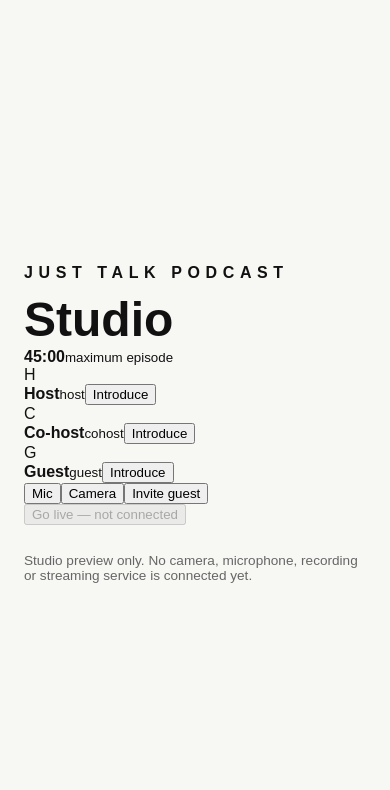
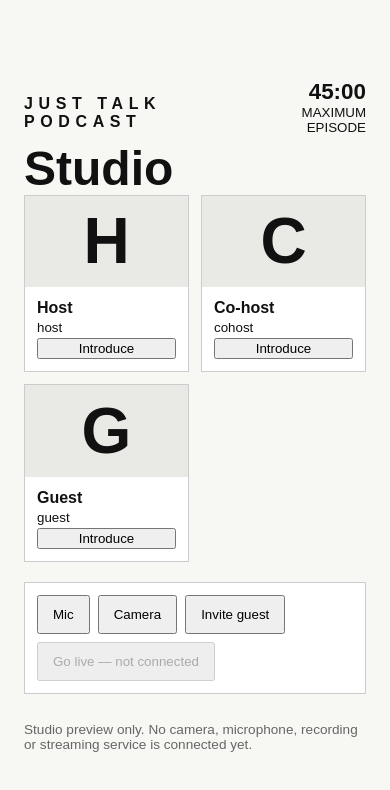
Before and after one commit to Battle365/Just-talk-Podcast, a Next.js app: page /studio in a window 390 px wide. Shown: the top 790 px of the page. Built offline with nearby package versions, Linux system fonts and the light colour scheme.

Commit message:
style: add responsive studio preview

```diff
--- a/src/app/globals.css
+++ b/src/app/globals.css
@@ -1,2 +1,4 @@
 :root{font-family:Arial,sans-serif;background:#f7f7f4;color:#111}*{box-sizing:border-box}body{margin:0}main{min-height:100vh;display:grid;place-items:center;padding:24px}section{width:min(960px,100%)}.eyebrow{letter-spacing:.35em;font-weight:700}h1{font-size:clamp(3rem,9vw,7rem);line-height:.9;margin:.15em 0}.cards{display:grid;grid-template-columns:repeat(auto-fit,minmax(220px,1fr));gap:16px;margin-top:40px}.cards article{background:white;border:1px solid #ddd;padding:22px;min-height:160px}.status{margin-top:32px;font-size:.85rem}
 .workspace{width:min(880px,100%);background:#fff;border:1px solid #ddd;padding:clamp(20px,5vw,48px)}.prep-form{display:grid;gap:16px;margin:32px 0}.prep-form label{display:grid;gap:8px;font-weight:700}.prep-form select,.prep-form textarea{font:inherit;padding:12px;border:1px solid #aaa;background:#fff}.prep-form textarea{min-height:110px;resize:vertical}.prep-form button{width:max-content;padding:12px 18px;background:#111;color:#fff;border:0;font-weight:700}.prep-summary{display:flex;gap:18px;flex-wrap:wrap;padding:14px 0;border-block:1px solid #ddd}.prep-list article{padding:16px 0;border-bottom:1px solid #eee}.prep-list small{text-transform:uppercase;letter-spacing:.12em}.empty,.privacy-note{color:#666}.privacy-note{font-size:.85rem;margin-top:28px}
+
+.studio-shell{width:min(1100px,100%)}.studio-header{display:flex;justify-content:space-between;align-items:end;gap:20px}.studio-header h1{margin:.1em 0}.timer{display:grid;text-align:right}.timer strong{font-size:2rem}.timer small{text-transform:uppercase}.video-grid{display:grid;grid-template-columns:repeat(auto-fit,minmax(220px,1fr));gap:12px}.video-tile{background:#fff;border:1px solid #ccc}.camera-placeholder{aspect-ratio:16/9;background:#e9e9e5;display:grid;place-items:center}.camera-placeholder span{font-size:4rem;font-weight:800}.video-tile footer{display:grid;grid-template-columns:1fr auto;gap:3px 12px;padding:12px}.video-tile footer button{grid-column:2;grid-row:1/3}.lower-third{position:fixed;left:5vw;bottom:90px;background:#111;color:#fff;padding:14px 18px;display:grid;min-width:min(420px,80vw);box-shadow:0 8px 30px #0003}.lower-third span{font-size:.7rem;letter-spacing:.2em}.lower-third strong{font-size:1.4rem}.lower-third button{position:absolute;right:8px;top:8px;background:transparent;color:#fff;border:0;font-size:1.3rem}.studio-controls{position:sticky;bottom:12px;margin-top:20px;background:#fff;border:1px solid #ccc;padding:12px;display:flex;gap:8px;flex-wrap:wrap}.studio-controls button{padding:10px 14px}@media(max-width:600px){.studio-header{align-items:start}.timer strong{font-size:1.4rem}.video-grid{grid-template-columns:1fr 1fr}.video-tile footer{grid-template-columns:1fr}.video-tile footer button{grid-column:1;grid-row:auto}}
```
